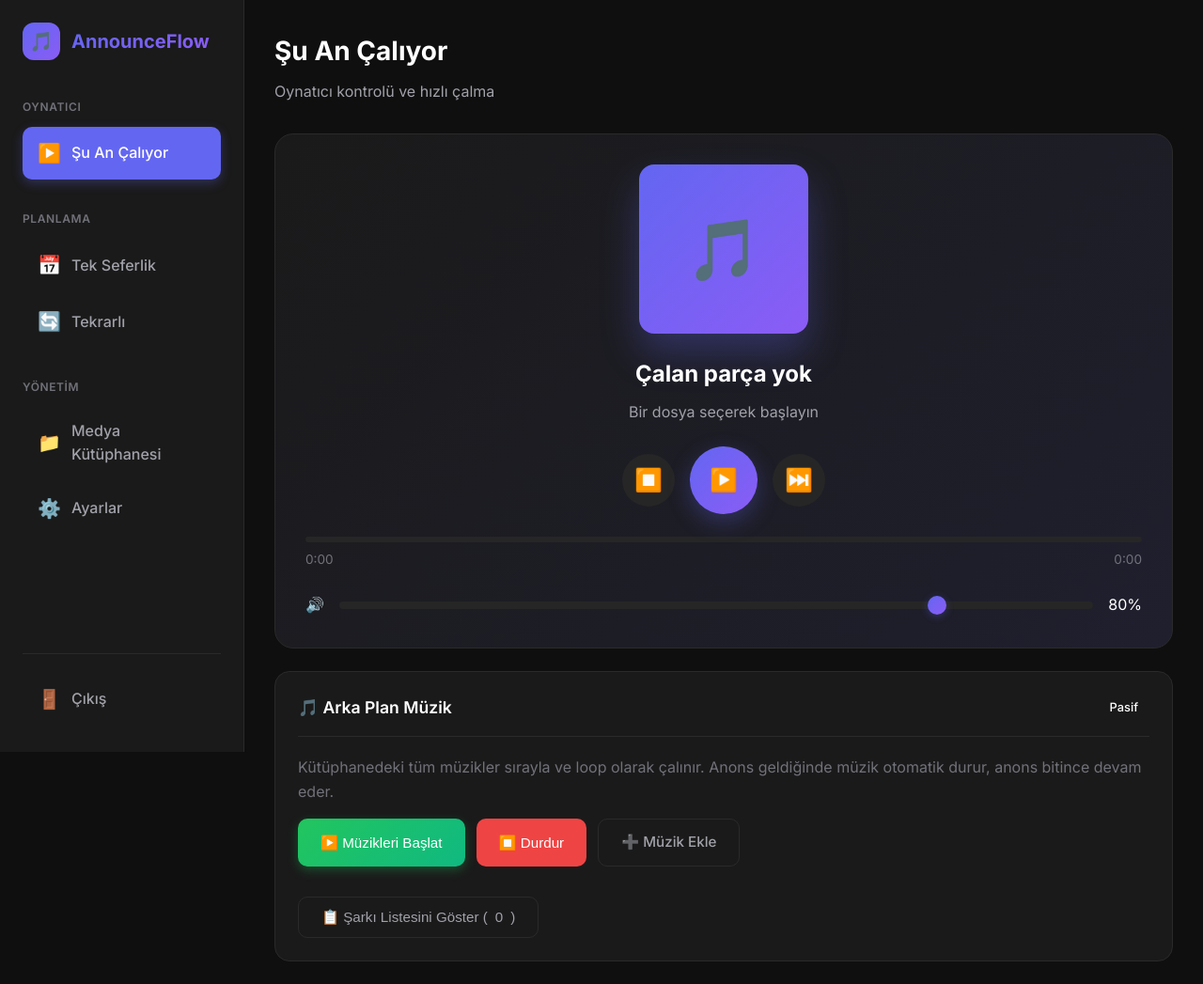
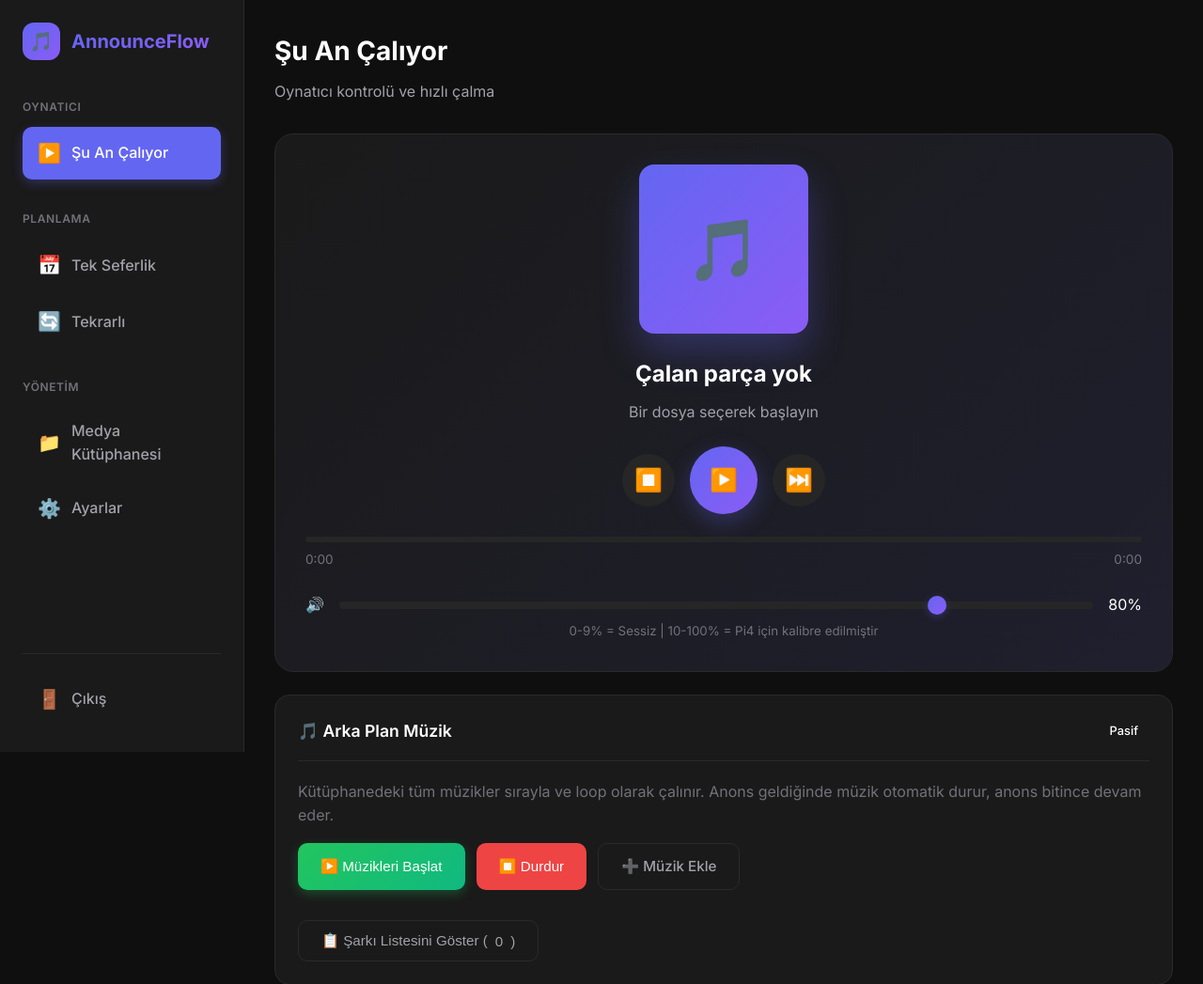
Before and after one commit to berkaybakac/announceflow, a Flask app: page / in a window 1280 px wide. Shown: the top 1047 px of the page at 94% size. Run offline with Flask 3, Linux system fonts and the light colour scheme; the visitor is signed in with stand-in values (Sample User, id 1); data comes from the database, SQL or seed files in the repository; data that the repository does not hold is empty.

Commit message:
fix(volume): Pi4 calibration curve for analog audio output
- UI 0-9% = mute (below threshold)
- UI 10-100% mapped to HW 70-100% with sqrt curve
- Fixed JS falsy check (|| -> ??) for volume=0
- Added hint text for calibrated volume behavior
- Updated .gitignore for service and test files

```diff
--- a/player.py
+++ b/player.py
@@ -318,25 +318,32 @@
         # Always try to set hardware volume on Pi (mpg123 or others), but only on Linux
         if platform.system() == 'Linux':
             try:
-                # Direct 1:1 mapping (UI 0-100 -> HW 0-100)
-                # The hardware/driver already handles the logarithmic curve (dB scale).
-                if volume <= 0:
-                    # True mute - 0% unmute still produces faint audio
+                # Pi4 Calibration Curve
+                # Pi4's analog (3.5mm) output has a terrible logarithmic curve:
+                #   HW 100% = +4dB, HW 90% = -6dB, HW 80% = -15dB, HW 70% = -25dB (min audible)
+                # Solution: UI 0-9% = mute, UI 10-100% → HW 70-100%
+                import math
+
+                if volume < 10:
+                    # Mute for 0-9%
                     result = subprocess.run(
                         ['amixer', '-c', '2', 'set', 'PCM', 'mute'],
                         capture_output=True,
                         text=True
                     )
+                    logger.info(f"Volume set to: {volume}% (muted, below threshold)")
                 else:
+                    # Calibration: hw = 70 + sqrt((ui-10)/90) * 30
+                    # UI 10% → HW 70%, UI 50% → HW 90%, UI 100% → HW 100%
+                    hw_volume = int(round(70 + math.sqrt((volume - 10) / 90.0) * 30))
                     result = subprocess.run(
-                        ['amixer', '-c', '2', 'set', 'PCM', f'{volume}%', 'unmute'],
+                        ['amixer', '-c', '2', 'set', 'PCM', f'{hw_volume}%', 'unmute'],
                         capture_output=True,
                         text=True
                     )
+                    logger.info(f"Volume set to: {volume}% (HW calibrated: {hw_volume}%)")
 
-                if result.returncode == 0:
-                    logger.info(f"Volume set to: {volume}%")
-                else:
+                if result.returncode != 0:
                     logger.warning(f"amixer failed (code {result.returncode}): {result.stderr}")
             except (subprocess.SubprocessError, OSError) as e:
                 logger.warning(f"Failed to set hardware volume: {e}")
--- a/templates/index.html
+++ b/templates/index.html
@@ -44,6 +44,8 @@
                 onchange="setVolume(this.value)">
             <span id="volumeValue">80%</span>
         </div>
+        <small style="color: var(--text-muted); margin-top: 4px; display: block;">0-9% = Sessiz | 10-100% = Pi4 için
+            kalibre edilmiştir</small>
     </div>
 </div>
 
@@ -55,7 +57,8 @@
     </div>
 
     <p style="color: var(--text-muted); margin-bottom: 16px;">
-        Kütüphanedeki tüm müzikler sırayla ve loop olarak çalınır. Anons geldiğinde müzik otomatik durur, anons bitince devam eder.
+        Kütüphanedeki tüm müzikler sırayla ve loop olarak çalınır. Anons geldiğinde müzik otomatik durur, anons bitince
+        devam eder.
     </p>
 
     <div style="display: flex; gap: 12px; flex-wrap: wrap;">
@@ -85,7 +88,8 @@
 
         <!-- Genişletilebilir Liste -->
         <div id="songListContainer" style="display: none; margin-top: 12px;">
-            <div id="songList" style="max-height: 400px; overflow-y: auto; background: var(--bg-input); border-radius: 8px; padding: 8px;">
+            <div id="songList"
+                style="max-height: 400px; overflow-y: auto; background: var(--bg-input); border-radius: 8px; padding: 8px;">
                 <!-- Şarkılar buraya yüklenecek -->
             </div>
         </div>
@@ -224,8 +228,8 @@
                 totalTimeEl.textContent = '0:00';
             }
 
-            volumeSlider.value = data.volume || 80;
-            volumeValue.textContent = `${data.volume || 80}%`;
+            volumeSlider.value = data.volume ?? 80;
+            volumeValue.textContent = `${data.volume ?? 80}%`;
 
         } catch (error) {
             console.error('Error fetching player state:', error);
@@ -378,8 +382,8 @@
                 totalTimeEl.textContent = '0:00';
             }
 
-            volumeSlider.value = data.volume || 80;
-            volumeValue.textContent = (data.volume || 80) + '%';
+            volumeSlider.value = data.volume ?? 80;
+            volumeValue.textContent = (data.volume ?? 80) + '%';
 
             // Update playlist status
             const playlistBadge = document.getElementById('playlistBadge');
@@ -470,7 +474,7 @@
             const data = await response.json();
             musicFiles = data.files || [];
             document.getElementById('songCount').textContent = musicFiles.length;
-        } catch (e) {}
+        } catch (e) { }
     })();
 </script>
 {% endblock %}
--- a/templates/settings.html
+++ b/templates/settings.html
@@ -33,6 +33,8 @@
             <span>50%</span>
             <span>100%</span>
         </div>
+        <small style="color: var(--text-muted); margin-top: 8px; display: block; text-align: center;">0-9% = Sessiz |
+            10-100% = Pi4 için kalibre edilmiştir</small>
     </div>
 
     <div style="display: flex; gap: 12px; margin-top: 16px;">
```
Also changed, not shown: 1 other file.
